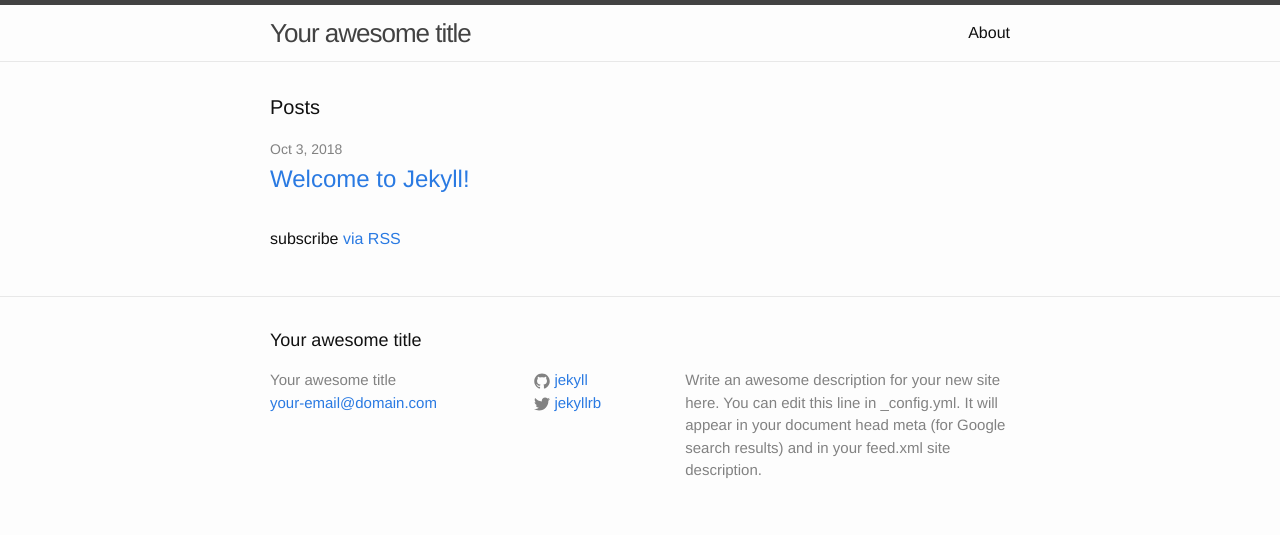
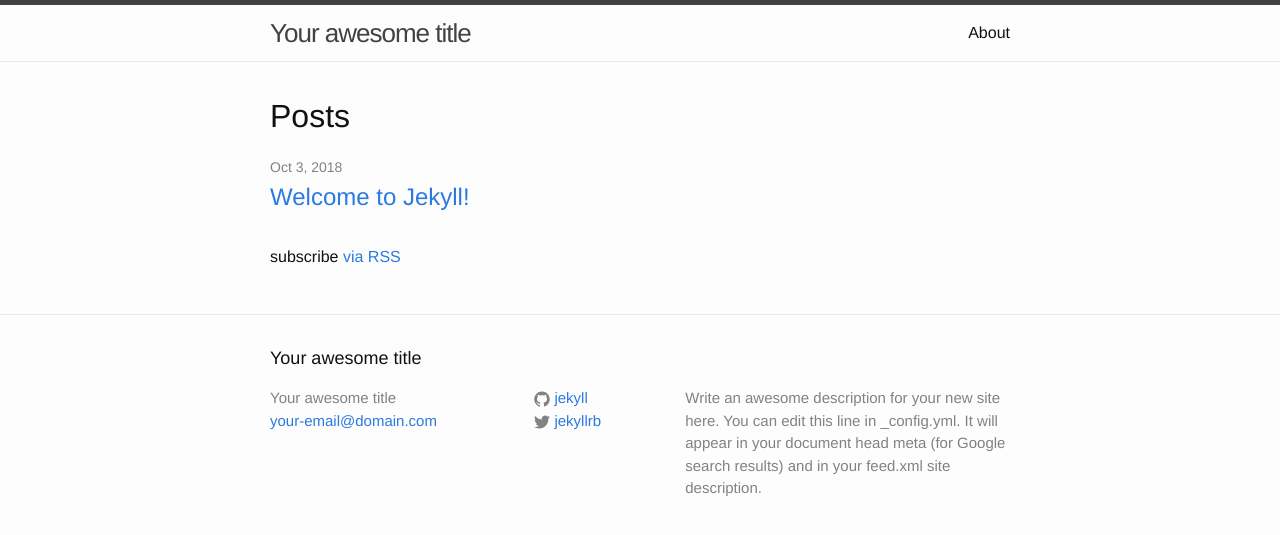
Before and after one commit to horusoco/jekyllwebsite, a Jekyll site: the page built from index.html, in a window 1280 px wide. Shown: the top 535 px of the page. Built offline with Jekyll 4.4.1, drawn with Linux system fonts in a browser that asks for light colours.

Commit message:
first commit for index.html

```diff
--- a/index.html
+++ b/index.html
@@ -4,7 +4,7 @@
 
 <div class="home">
 
-  <h1 class="page-heading">Posts</h1>
+  <h1 class="page-headingg">Posts</h1>
 
   <ul class="post-list">
     {% for post in site.posts %}
```
